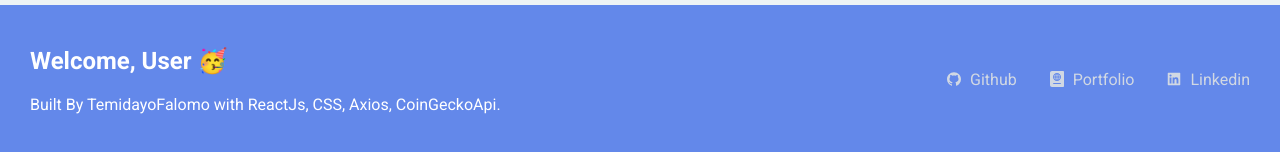
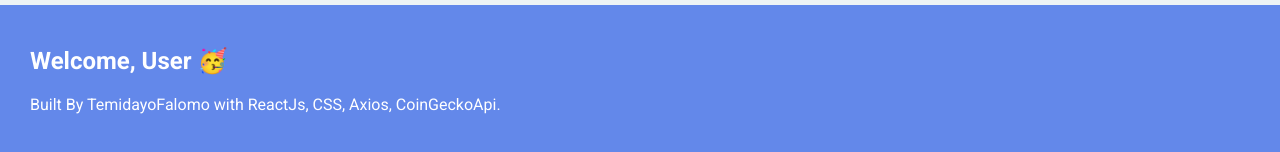
Before and after one commit to temidayo-falomo/coin-fi, a React (Create React App) app: page / in a window 1280 px wide. Shown: the part 1296-1448 px from the top of the page. Built offline with nearby package versions, Linux system fonts and the light colour scheme; no server answers.

Commit message:
possible solution

```diff
--- a/src/components/footer/Footer.jsx
+++ b/src/components/footer/Footer.jsx
@@ -1,6 +1,6 @@
 import React from "react";
 import "./Footer.css";
-import {AiFillGithub, AiFillLinkedin} from 'react-icons/ai'
+// import {AiFillGithub, AiFillLinkedin} from 'react-icons/ai'
 import {FaPassport} from 'react-icons/fa'
 
 function Footer() {
@@ -12,9 +12,9 @@ function Footer() {
       </div>
 
       <ul className="footer-right">
-        <li><a href="https://github.com/temidayo-falomo"><AiFillGithub/>Github</a></li>
+        {/* <li><a href="https://github.com/temidayo-falomo"><AiFillGithub/>Github</a></li>
         <li><a href="https://temidayo-falomo.netlify.app/"><FaPassport/>Portfolio</a></li>
-        <li><a href="https://www.linkedin.com/in/temidayo-falomo-b706b3223/"><AiFillLinkedin/>Linkedin</a></li>
+        <li><a href="https://www.linkedin.com/in/temidayo-falomo-b706b3223/"><AiFillLinkedin/>Linkedin</a></li> */}
       </ul>
     </footer>
   );
```
